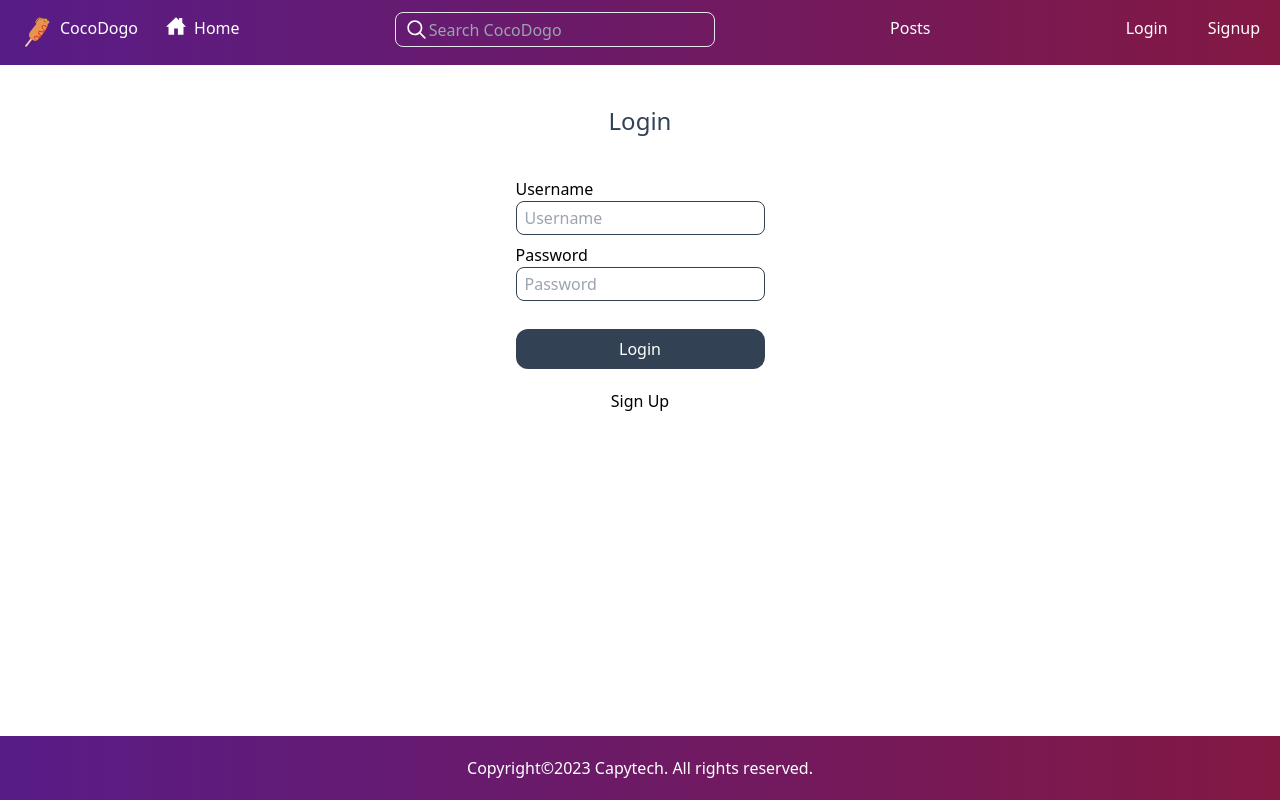
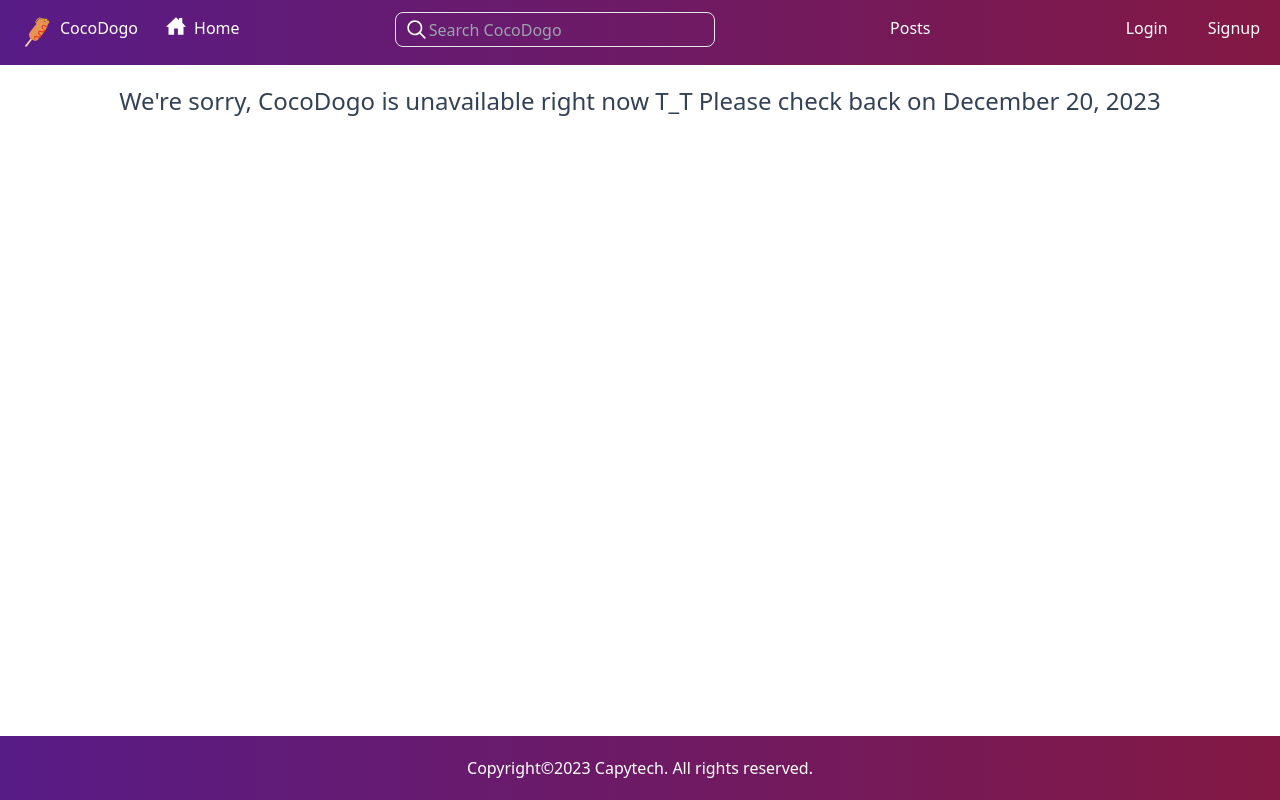
Before and after one commit to codingcapy/social-platform-4, a React (Vite) app in the folder client/: page /users/login in a window 1280 px wide. Built offline with nearby package versions, Linux system fonts and the light colour scheme.

Commit message:
13th commit
implementing maintenance mode

```diff
--- /dev/null
+++ b/client/src/pages/MaintenancePage.jsx
@@ -0,0 +1,10 @@
+
+
+export default function MaintenancePage() {
+
+    return (
+        <div>
+            <h1 className="py-5 text-2xl text-slate-700 font-medium text-center">We're sorry, CocoDogo is unavailable right now T_T Please check back on December 20, 2023</h1>
+        </div>
+    )
+}
--- a/client/src/router.jsx
+++ b/client/src/router.jsx
@@ -8,18 +8,23 @@ import PostsPage, { postsLoader } from "./pages/PostsPage";
 import CreatePostPage from "./pages/CreatePostPage";
 import PostDetailsPage, { postDetailsLoader } from "./pages/PostDetailsPage";
 import ProfilePage, { userPostsLoader } from "./pages/ProfilePage";
+import MaintenancePage from "./pages/MaintenancePage";
 
 export function Router() {
     const router = createBrowserRouter(
         createRoutesFromElements(
             <Route element={<Layout />}>
-                <Route path="/" element={<HomePage />} loader={pageLoader} />
-                <Route path="/posts" element={<PostsPage />} loader={postsLoader} />
-                <Route path="/users/login" element={<LoginPage />} />
-                <Route path="/users/signup" element={<SignupPage />} />
+                <Route path="/maintenance" element={<HomePage />} loader={pageLoader} />
+                <Route path="/maintenance" element={<PostsPage />} loader={postsLoader} />
+                <Route path="/users/maintenance" element={<LoginPage />} />
+                <Route path="/users/maintenance" element={<SignupPage />} />
                 <Route path="/posts/create" element={<CreatePostPage />} />
                 <Route path="/posts/:postId" element={<PostDetailsPage />} loader={postDetailsLoader} />
-                <Route path="/users/:userId" element={<ProfilePage />} loader={userPostsLoader}/>
+                <Route path="/users/:userId" element={<ProfilePage />} loader={userPostsLoader} />
+                <Route path="/" element={<MaintenancePage />} />
+                <Route path="/posts" element={<MaintenancePage />} />
+                <Route path="/users/login" element={<MaintenancePage />} />
+                <Route path="/users/signup" element={<MaintenancePage />} />
             </Route>
         )
     )
```
